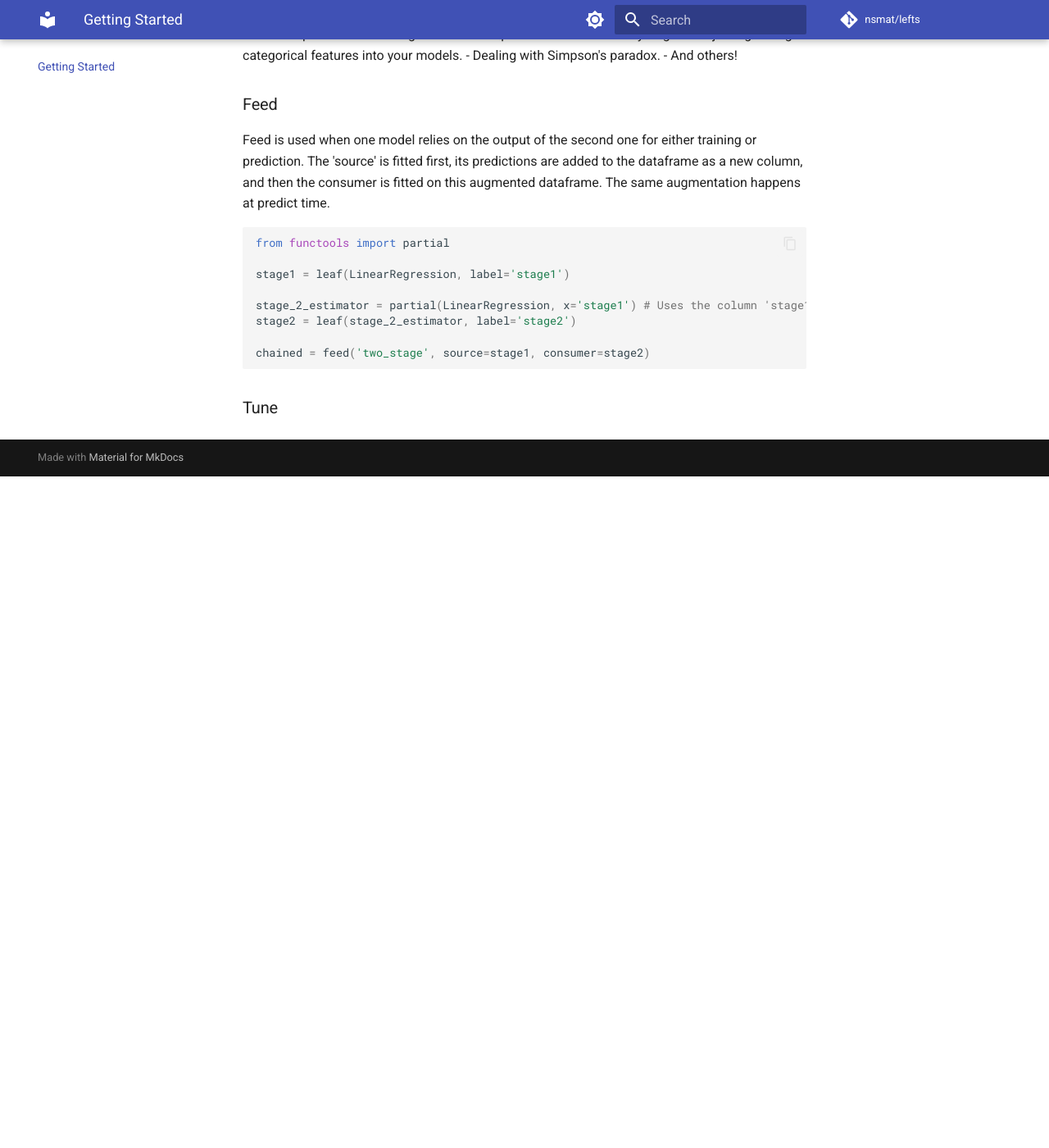
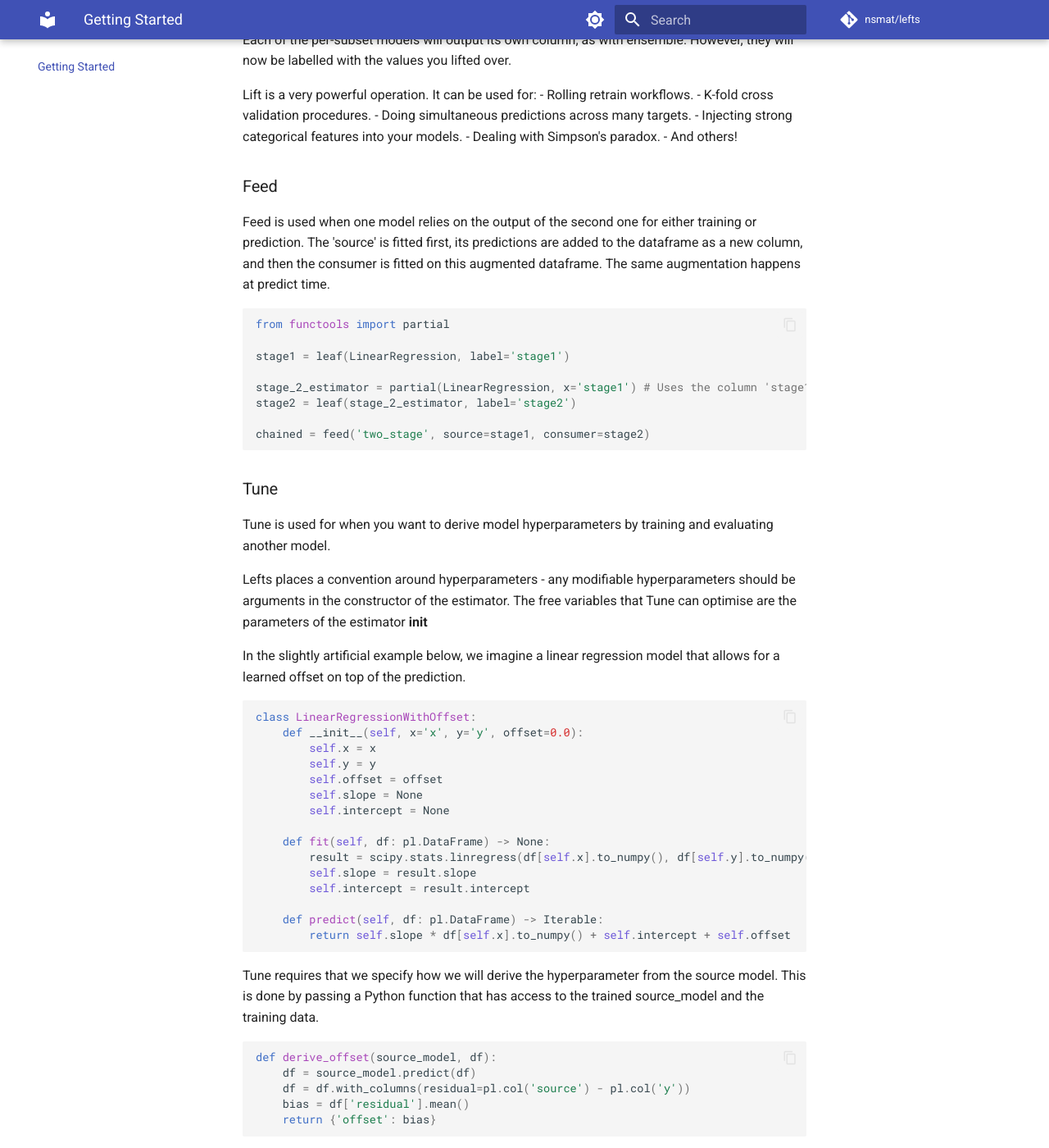
Before and after one commit to nsmat/lefts, an MkDocs documentation site: the page built from docs/understanding-lefts.md, in a window 1280 px wide and 1400 px high, scrolled down 4120 px. Shown: the whole window at 82% size. Built offline with MkDocs 1.6.1 and Material for MkDocs 9.7.7, drawn with Linux system fonts in a browser that asks for light colours; comment, search, counter and statistics services are not loaded; before the commit the page ends 4701 px from its top, so only the background shows below that; some of the changed text lies outside the part shown.

Commit message:
finish Tune

````diff
--- a/docs/understanding-lefts.md
+++ b/docs/understanding-lefts.md
@@ -1,3 +1,5 @@
+from statistics import LinearRegression
+
 # What does Lefts do?
 
 - Introduce the idea that we are going to train big families of estimators.
@@ -122,6 +124,8 @@ comparison.predict(df)
 
 By default each model gets its own output column, named after the model label.
 
+After fitting, each model is
+
 The 'aggregate_with' parameter takes a function which operates on a set of dataframe columns and returns a single column. For example, you could take the mean of all the models in the ensemble:
 
 ```python
@@ -204,3 +208,63 @@ chained = feed('two_stage', source=stage1, consumer=stage2)
 ```
 
 ### Tune
+
+Tune is used for when you want to derive model hyperparameters by training and evaluating another model.
+
+Lefts places a convention around hyperparameters - any modifiable hyperparameters should be arguments in the constructor of the estimator. The free variables that Tune can optimise are the parameters of the estimator __init__
+
+In the slightly artificial example below, we imagine a linear regression model that allows for a learned offset on top of the prediction.
+
+```python
+class LinearRegressionWithOffset:
+    def __init__(self, x='x', y='y', offset=0.0):
+        self.x = x
+        self.y = y
+        self.offset = offset
+        self.slope = None
+        self.intercept = None
+
+    def fit(self, df: pl.DataFrame) -> None:
+        result = scipy.stats.linregress(df[self.x].to_numpy(), df[self.y].to_numpy())
+        self.slope = result.slope
+        self.intercept = result.intercept
+
+    def predict(self, df: pl.DataFrame) -> Iterable:
+        return self.slope * df[self.x].to_numpy() + self.intercept + self.offset
+```
+
+Tune requires that we specify how we will derive the hyperparameter from the source model. This is done by passing a Python function that has access to the trained source_model and the training data.
+
+```python
+def derive_offset(source_model, df):
+    df = source_model.predict(df)
+    df = df.with_columns(residual=pl.col('source') - pl.col('y'))
+    bias = df['residual'].mean()
+    return {'offset': bias}
+```
+
+Then the hyperparameter tuning workflow provided by:
+
+```python
+source   = leaf(LinearRegression,           label='source')
+consumer = leaf(LinearRegressionWithOffset, label='consumer')
+
+tuned = tune('bias_correction', source=source, consumer=consumer, logic=derive_offset)
+
+tuned.fit(df)
+```
+
+Is roughly equivalent to:
+
+```python
+source.fit(df)
+
+hyperparameters = derive_offset(source, df)
+
+parameterised_model = partial(LinearRegressionWithOffset, **hyperparameters)
+
+consumer = leaf(parameterised_model, label='consumer')
+consumer.fit(df)
+
+
+```
````
